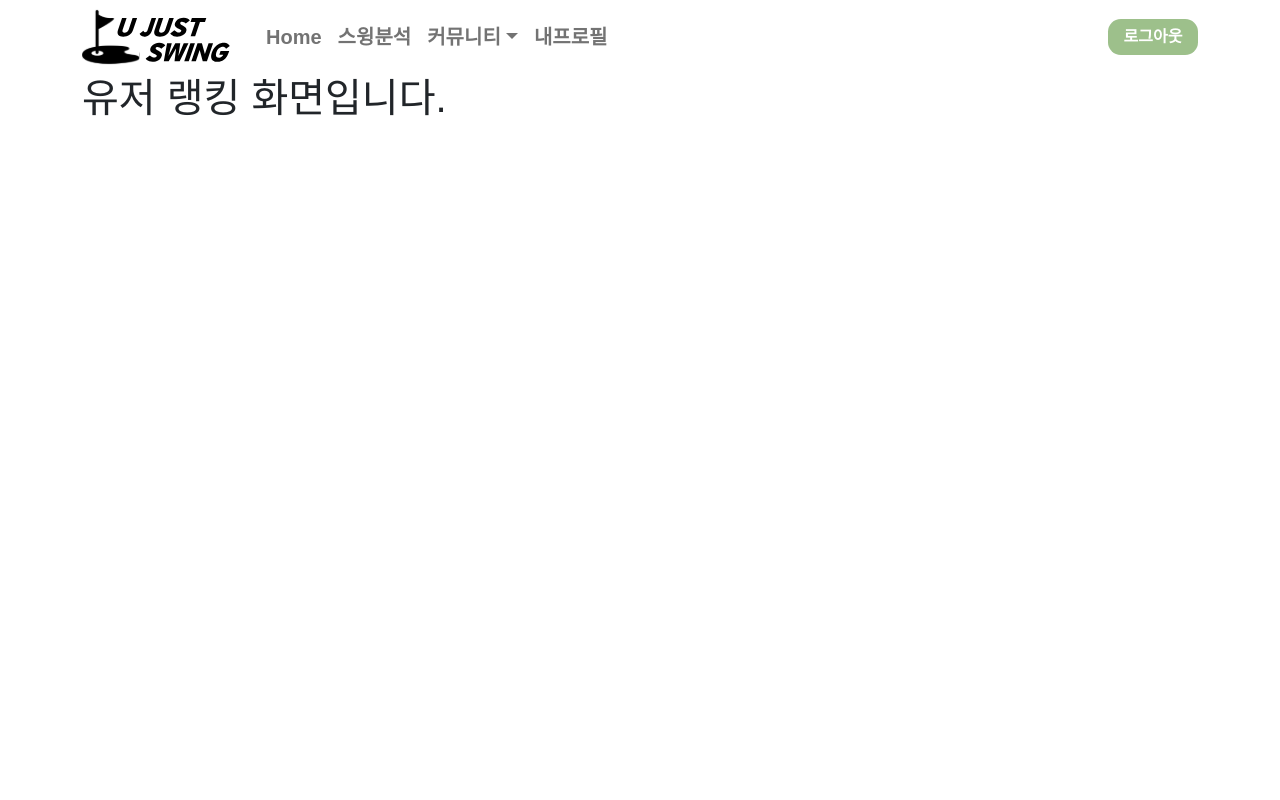
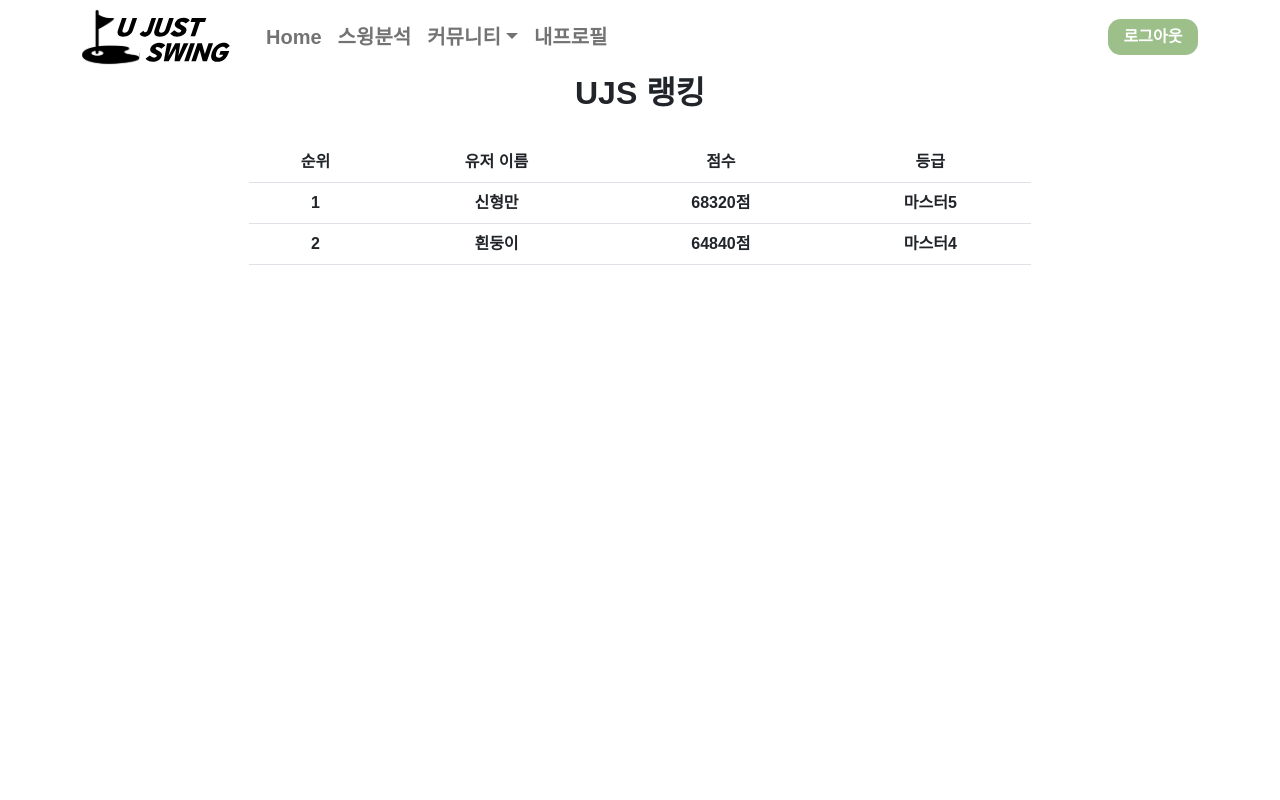
Before and after one commit to HyoJoon-Yang/UJS, a React (Create React App) app in the folder Front(typescript_ver)/: page /user-rank in a window 1280 px wide. Shown: the top 800 px of the page. Built offline with nearby package versions, Linux system fonts and the light colour scheme.

Commit message:
유저 랭킹 화면 추가

```diff
--- a/Front(typescript_ver)/package.json
+++ b/Front(typescript_ver)/package.json
@@ -4,6 +4,9 @@
   "private": true,
   "dependencies": {
     "@chakra-ui/icons": "^2.0.17",
+    "@chakra-ui/react": "^2.5.4",
+    "@emotion/react": "^11.10.6",
+    "@emotion/styled": "^11.10.6",
     "@faker-js/faker": "^7.6.0",
     "@tanstack/react-query": "^4.28.0",
     "@testing-library/jest-dom": "^5.16.5",
@@ -17,7 +20,7 @@
     "bootstrap": "^5.2.3",
     "chart.js": "^4.2.1",
     "faker": "^6.6.6",
-    "framer-motion": "^10.2.4",
+    "framer-motion": "^10.9.1",
     "gh-pages": "^5.0.0",
     "install": "^0.13.0",
     "prop-types": "^15.8.1",
--- a/Front(typescript_ver)/src/pages/UserRank.tsx
+++ b/Front(typescript_ver)/src/pages/UserRank.tsx
@@ -1,12 +1,40 @@
 import { Container } from "react-bootstrap";
 import React from "react";
 import { Layout } from "src/components/layout/Layout";
+import Table from 'react-bootstrap/Table';
+import "src/styles/UserRank.css";
 
 export default function UserRank() {
   return (
     <Layout>
-      <Container style={{ minHeight: "90vh" }}>
-        <h1>유저 랭킹 화면입니다.</h1>
+      <Container id="user-rank-box"style={{ minHeight: "100vh" }}>
+        <h2>UJS 랭킹</h2>
+        <Table responsive="md" id="user-rank-table">
+        <thead className="user-rank-table-head">
+          <tr>
+            <th>순위</th>
+            <th>유저 이름</th>
+            <th>점수</th>
+            <th>등급</th>
+          </tr>
+        </thead>
+        <tbody>
+          <tr>
+            <td>1</td>
+            <td>신형만</td>
+            <td>68320점</td>
+            <td>마스터5</td>
+          </tr>
+        </tbody>
+        <tbody>
+          <tr>
+            <td>2</td>
+            <td>흰둥이</td>
+            <td>64840점</td>
+            <td>마스터4</td>
+          </tr>
+        </tbody>
+        </Table>
       </Container>
     </Layout>
   );
--- /dev/null
+++ b/Front(typescript_ver)/src/styles/UserRank.css
@@ -0,0 +1,22 @@
+#user-rank-box h2 {
+    text-align: center;
+    font-weight: 700;
+    margin-bottom: 30px;
+}
+
+#user-rank-table {
+    width: 70%;
+    margin: 0 auto;
+    text-align: center;
+}
+
+/* 모바일 */
+@media (max-width: 649px) {
+    #user-rank-box h2 {
+        margin-top: 10px;
+    }
+
+    #user-rank-table {
+        width: 90%;
+    }
+}
```
Also changed, not shown: 1 other file (tests, documents, lock files or other folders).
